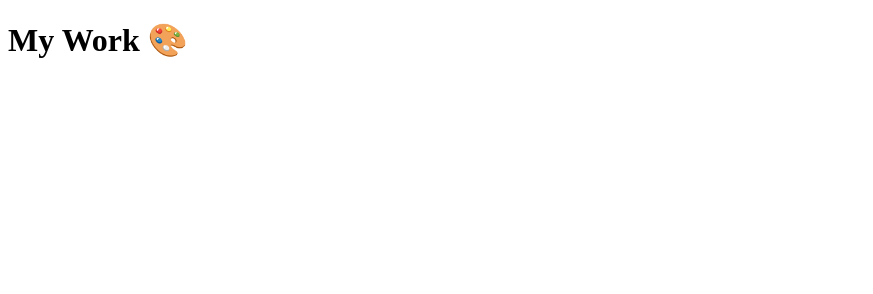
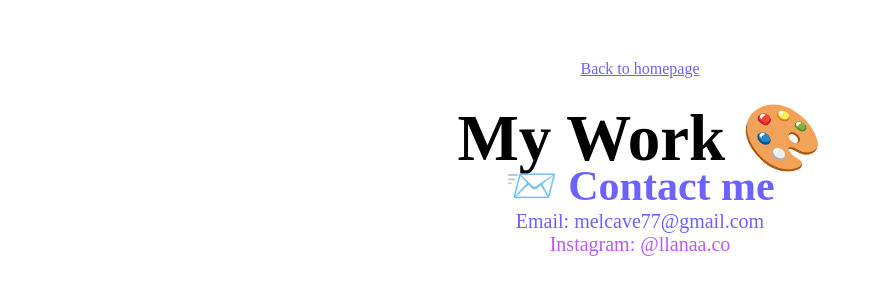
Before and after one commit to melcave43/Mels-Portfolio, a plain HTML site: page mywork.html in a window 1280 px wide. Shown: the whole page, without its empty margins (0-873 px from the left). Drawn offline with Linux system fonts and the light colour scheme.

Commit message:
Added in style.CSS for My Work in HTML

```diff
--- a/mywork.html
+++ b/mywork.html
@@ -5,8 +5,21 @@
     <meta http-equiv="X-UA-Compatible" content="IE=edge" />
     <meta name="viewport" content="width=device-width, initial-scale=1.0" />
     <title>Document</title>
+    <link rel="stylesheet" href="styles.css" />
   </head>
   <body>
-    <h1>My Work 🎨</h1>
+    <a href="index.html" class="homepage-link">Back to homepage</a>
+    <br />
+    <br />
+    <h1 id="mywork-html">My Work 🎨</h1>
+    <div id="contact">
+      <h2>📨 Contact me</h2>
+      <a href="mailto:melcave77@gmail.com" class="email-link"
+        >Email: melcave77@gmail.com</a
+      >
+      <a href="https://www.instagram.com/llanaa.co/" class="web-link"
+        >Instagram: @llanaa.co</a
+      >
+    </div>
   </body>
 </html>
--- a/styles.css
+++ b/styles.css
@@ -4,6 +4,7 @@
     --branding-color: rgb(140, 140, 228);
     --tri-color: #8781fd;
     --quad-color: #aca8ff;
+    --five-color: #ba59fb;
     --box-shadow: 0 5px 10px rgba(0, 0, 0, 0.3);
 }
 
@@ -113,3 +114,16 @@ h3 {
 .email-link:hover {
     text-decoration: underline;
 }
+
+.web-link {
+    display: flex;
+    justify-content: center;
+    flex-direction: row;
+    color: var(--five-color);
+    font-size: 20px;
+    text-decoration: none;
+}
+
+.web-link:hover {
+    text-decoration: underline;
+}
```
Also changed, not shown: index.html (+1 -1 lines).
